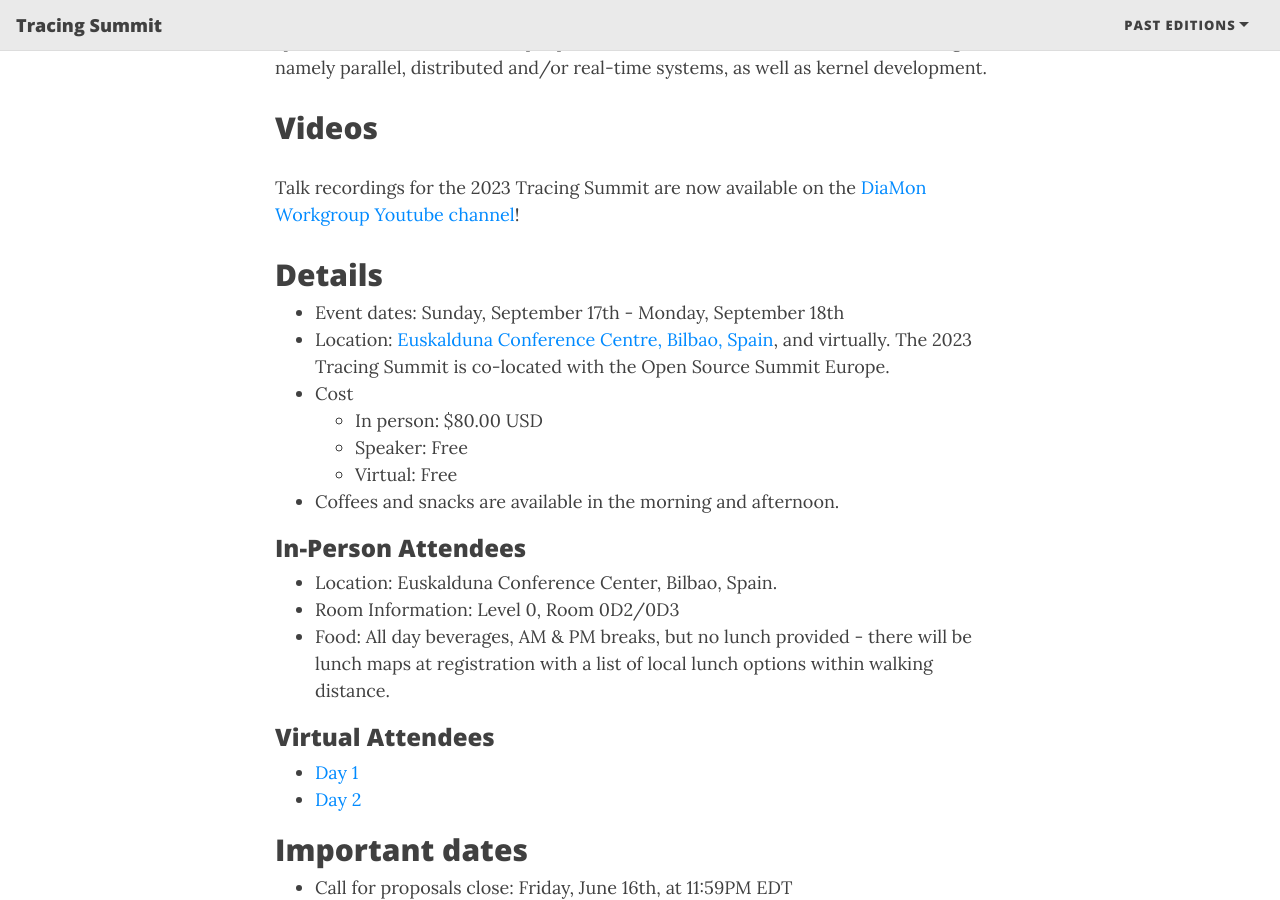
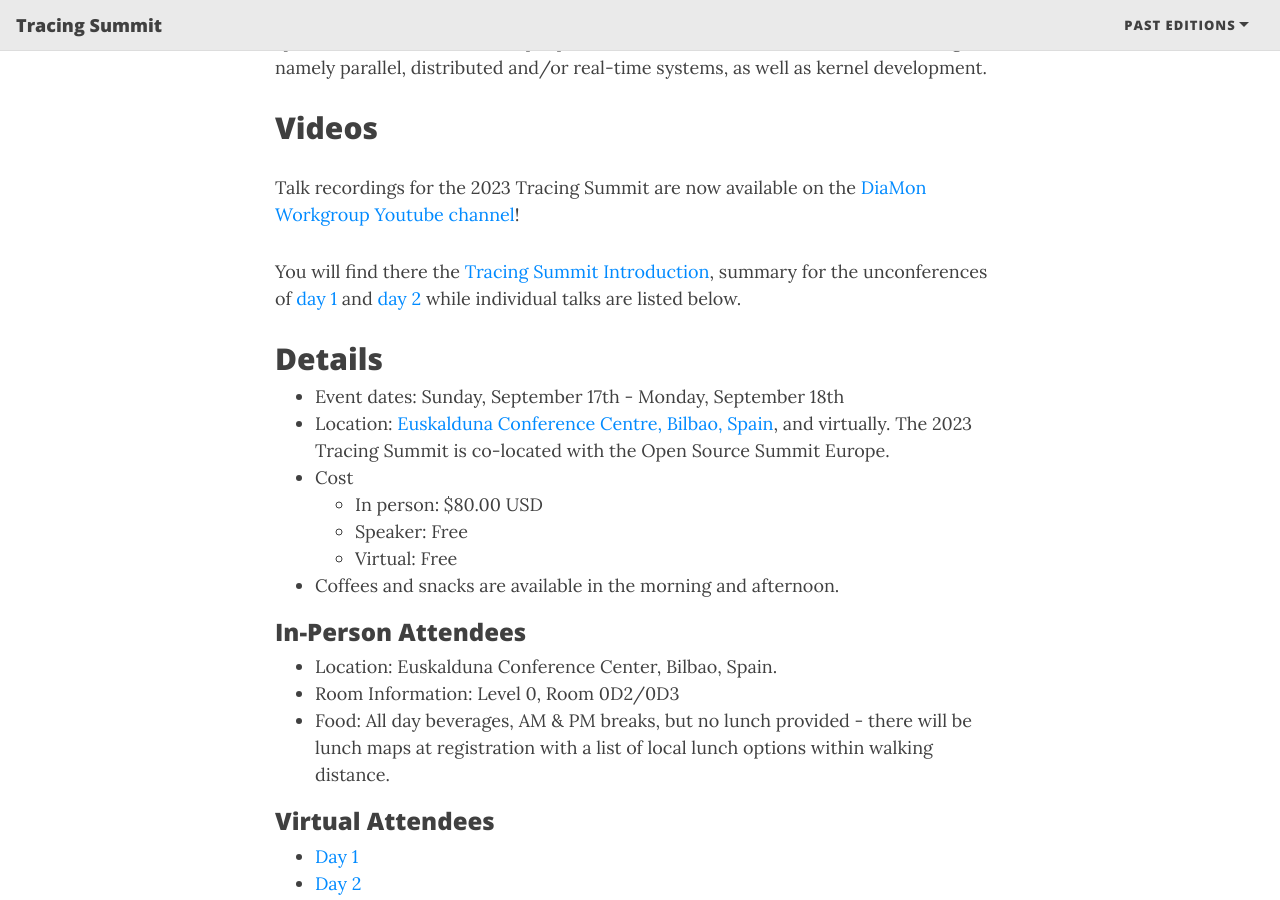
Before and after one commit to tracingsummit/tracingsummit.github.io, a Jekyll site: the page built from index.md, in a window 1280 px wide and 900 px high, scrolled down 418 px. Built offline with Jekyll 4.4.1, drawn with Linux system fonts in a browser that asks for light colours; nearby versions of some CDN libraries; some of the changed lines change nothing that is shown.

Commit message:
index: Update new video links of day 1
Signed-off-by: Olivier Dion <odion@efficios.com>

```diff
--- a/index.md
+++ b/index.md
@@ -15,6 +15,9 @@
 ## Videos
 
 Talk recordings for the 2023 Tracing Summit are now available on the [DiaMon Workgroup Youtube channel](https://www.youtube.com/playlist?list=PLuo4E47p5_7Z_hu6HhfjxfhlscdMZZ7Un)!
+
+You will find there the [Tracing Summit Introduction](https://youtu.be/NHImUzUQv94), summary for the unconferences of [day 1](https://youtu.be/qryiKWkVzLk) and [day 2](https://youtu.be/eYhgSl7RHF4) while individual talks are listed below.
+
 
 ## Details
 
@@ -62,12 +65,12 @@
 * **8:00 - 9:00**   Registration
 * **9:00 - 10:00**  Coffee & Snacks
 * **10:00 - 10:15** Introduction
-* **10:15 - 10:45** [ThreadMonitor: Low-overhead Data Race Detection using Intel Processor Trace](/ts/2023/tmon), [(slides)](/ts/2023/files/Farzam_Dorostkar-Tracing_Summit.pdf), [(video)](https://youtu.be/FlGsWeIy37E), Farzam Dorostkar (Polytechnique Montréal)
-* **10:45 - 11:15** [libside: Giving the preprocessor a break with a tracer-agnostic instrumentation API](/ts/2023/libside), [(slides)](/ts/2023/files/Tracing-Summit-2023-libside.pdf), [(video)](https://youtu.be/R0abUvBr-lg), Mathieu Desnoyers (EfficiOS)
+* **10:15 - 10:45** [ThreadMonitor: Low-overhead Data Race Detection using Intel Processor Trace](/ts/2023/tmon), [(slides)](/ts/2023/files/Farzam_Dorostkar-Tracing_Summit.pdf), [(video)](https://youtu.be/IvsTHh8cSFc), Farzam Dorostkar (Polytechnique Montréal)
+* **10:45 - 11:15** [libside: Giving the preprocessor a break with a tracer-agnostic instrumentation API](/ts/2023/libside), [(slides)](/ts/2023/files/Tracing-Summit-2023-libside.pdf), [(video)](https://youtu.be/35G4rbf58uY), Mathieu Desnoyers (EfficiOS)
 * **11:15 - 11:30** Break
-* **11:30 - 12:00** [Collecting telemetry data from low latency microservices](/ts/2023/telemetry), [(slides)](/ts/2023/files/Collecting_telemetry_data_from_low_latency_microservices.pdf), [(video)](https://youtu.be/YXcz_SMMZRs), Eya-Tom Augustin Sangam (Polytechnique Montréal)
+* **11:30 - 12:00** [Collecting telemetry data from low latency microservices](/ts/2023/telemetry), [(slides)](/ts/2023/files/Collecting_telemetry_data_from_low_latency_microservices.pdf), [(video)](https://youtu.be/csV3BI4HcJY), Eya-Tom Augustin Sangam (Polytechnique Montréal)
 * **12:00 - 13:45** Lunch (not included)
-* **13:45 - 14:15** [LTTng: The challenges of user-space tracing](/ts/2023/lttng), [(slides)](/ts/2023/files/tracing-summit-2023-lttng-userspace.pdf), [(video)](https://youtu.be/Ct4QFhN5A28), Olivier Dion (EfficiOS)
+* **13:45 - 14:15** [LTTng: The challenges of user-space tracing](/ts/2023/lttng), [(slides)](/ts/2023/files/tracing-summit-2023-lttng-userspace.pdf), [(video)](https://youtu.be/8IONj2UhIQ8), Olivier Dion (EfficiOS)
 * **14:15 - 14:45** [Tracing Heterogeneous Programming Models with Lttng and Babeltrace (virtual)](/ts/2023/heterogeneous),  [(slides)](/ts/2023/files/Heterogeneous_Appencourt_Videau.pdf), [(video)](https://youtu.be/-B30UHlMRUU), Thomas Applencourt and Brice Videau (Argonne National Laboratory)
 * **14:45 - 15:00** Break
 * **15:00 - 17:00** Unconference
```
